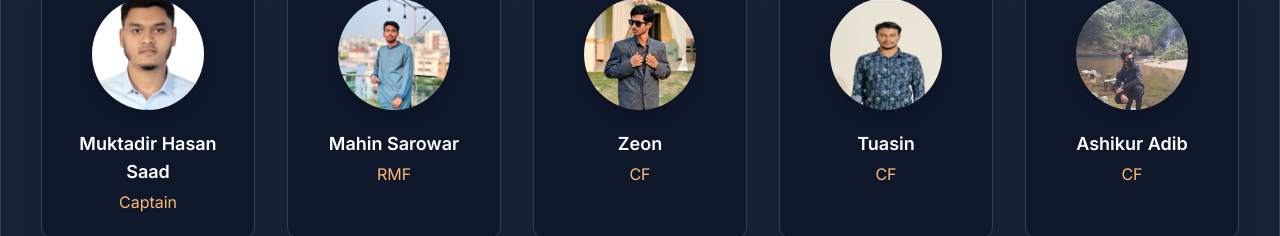
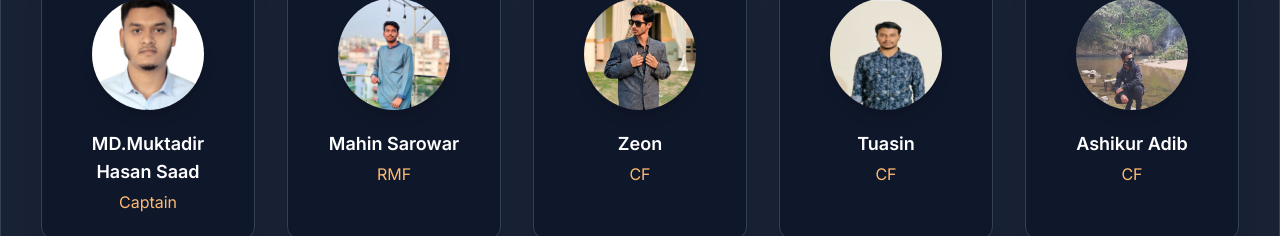
Before and after one commit to Muktadir-669/friends--club-website, a plain HTML site: page index.html in a window 1280 px wide. Shown: the part 3060-3296 px from the top of the page. Drawn offline with nearby package versions, Linux system fonts and the light colour scheme.

Commit message:
Update name  index.html

```diff
--- a/index.html
+++ b/index.html
@@ -182,7 +182,7 @@
         <!-- Member Card 1 -->
         <div class="bg-slate-900 p-6 rounded-xl shadow-xl border border-slate-700 flex flex-col items-center transform transition-transform hover:scale-[1.02] duration-300 ease-out">
           <img src="member1.jpg" alt="Captain" class="w-28 h-28 rounded-full border-3 border-orange-400 mb-5 object-cover shadow-lg">
-          <strong class="text-lg font-semibold text-white text-center">Muktadir Hasan Saad</strong>
+          <strong class="text-lg font-semibold text-white text-center">MD.Muktadir Hasan Saad</strong>
           <div class="text-orange-300 text-base mt-1">Captain</div>
         </div>
         <!-- Member Card 2 -->
```
